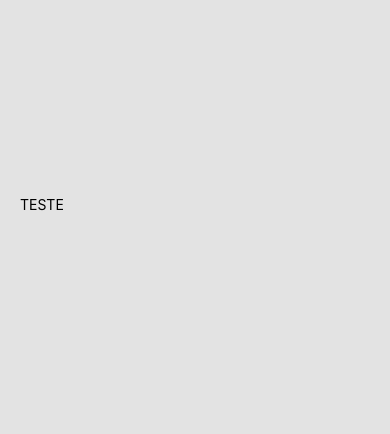
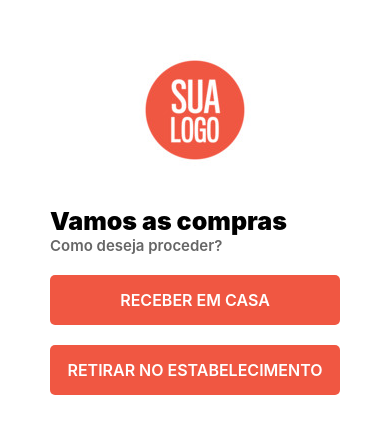
Before and after one commit to claudersonsilva/app-prototipo, a React Native app: screen / in a window 390 px wide. Shown: the part 218-652 px from the top of the page. Built offline with nearby package versions, Linux system fonts and the light colour scheme.

Commit message:
concluindo interface da tela inicial

```diff
--- a/App.js
+++ b/App.js
@@ -1,19 +1,9 @@
-import { StatusBar } from 'expo-status-bar';
-import { StyleSheet, Text, View } from 'react-native';
+import React from 'react'
 
-import StartScreen from './src/components/StartScreen';
+import StartScreen from './src/screens/StartScreen/';
 
 export default function App() {
   return (
     <StartScreen />
   );
-}
-
-const styles = StyleSheet.create({
-  container: {
-    flex: 1,
-    backgroundColor: '#fff',
-    alignItems: 'center',
-    justifyContent: 'center',
-  },
-});
+};
--- a/src/components/StartScreen/index.js
+++ /dev/null
@@ -1,13 +0,0 @@
-import React, { Component } from 'react';
-
-import {Container, ButtonPrimary, Title1} from './styles';
-
-export default class StartScreen extends Component{
-    render(){
-        return(
-            <Container>
-                <Title1>TESTE</Title1>
-            </Container>
-        );
-    }
-}
--- a/src/components/StartScreen/styles.js
+++ /dev/null
@@ -1,12 +0,0 @@
-import styled from "styled-components/native";
-
-
-export const Container = styled.View`
-    flex: auto;
-    justify-content: center;
-    align-itens: center;
-    background-color: #e3e3e3;
-    padding: 20px;
-`
-export const Title1 = styled.Text``
-export const ButtonPrimary = styled.TouchableOpacity``
--- /dev/null
+++ b/src/screens/StartScreen/index.js
@@ -0,0 +1,26 @@
+import React from 'react';
+
+import { Container, HeaderArea, BodyArea, FooterArea, ButtonPrimary, Title1, Title2, ButtonPrimaryText, Logo } from './styles';
+
+export default () => {
+    return (
+        <Container>
+            <HeaderArea>
+                <Logo source={require('./../../../assets/logo_size.jpg')}></Logo>
+            </HeaderArea>
+
+            <BodyArea>
+                <Title1>Vamos as compras</Title1>
+                <Title2>Como deseja proceder?</Title2>
+                <ButtonPrimary>
+                    <ButtonPrimaryText>RECEBER EM CASA</ButtonPrimaryText>
+                </ButtonPrimary>
+                <ButtonPrimary>
+                    <ButtonPrimaryText>RETIRAR NO ESTABELECIMENTO</ButtonPrimaryText>
+                </ButtonPrimary>
+            </BodyArea>
+
+
+        </Container>
+    );
+}
--- /dev/null
+++ b/src/screens/StartScreen/styles.js
@@ -0,0 +1,49 @@
+import styled from "styled-components/native";
+
+
+export const Container = styled.SafeAreaView`
+    flex: 1;
+    background-color: #fff;
+    padding: 50px;
+    justify-content: center;
+`
+export const HeaderArea  =styled.View`
+    width: 100%;
+    flex-direction: row;
+    justify-content: center;
+`
+export const BodyArea  =styled.View`
+    width: 100%;
+    justify-content: center;
+`
+export const FooterArea  =styled.View`
+    width: 100%;
+    flex-direction: row;
+    justify-content: center;
+`
+export const Logo = styled.Image`
+    width: 192px;
+    height: 192px;
+`
+export const Title1 = styled.Text`
+    font-size: 25px;
+    font-weight: 900;
+    color: #000;
+`
+export const Title2 = styled.Text`
+    font-size: 15px;
+    font-weight: 600;
+    color: #666;
+`
+export const ButtonPrimary = styled.TouchableOpacity`
+    background-color: #f05742;
+    padding: 15px;
+    border-radius: 5px;
+    margin-top: 20px;
+`
+export const ButtonPrimaryText = styled.Text`
+    text-align: center;
+    font-weight: 600;
+    font-size: 16px;
+    color: #fff;
+`
```
